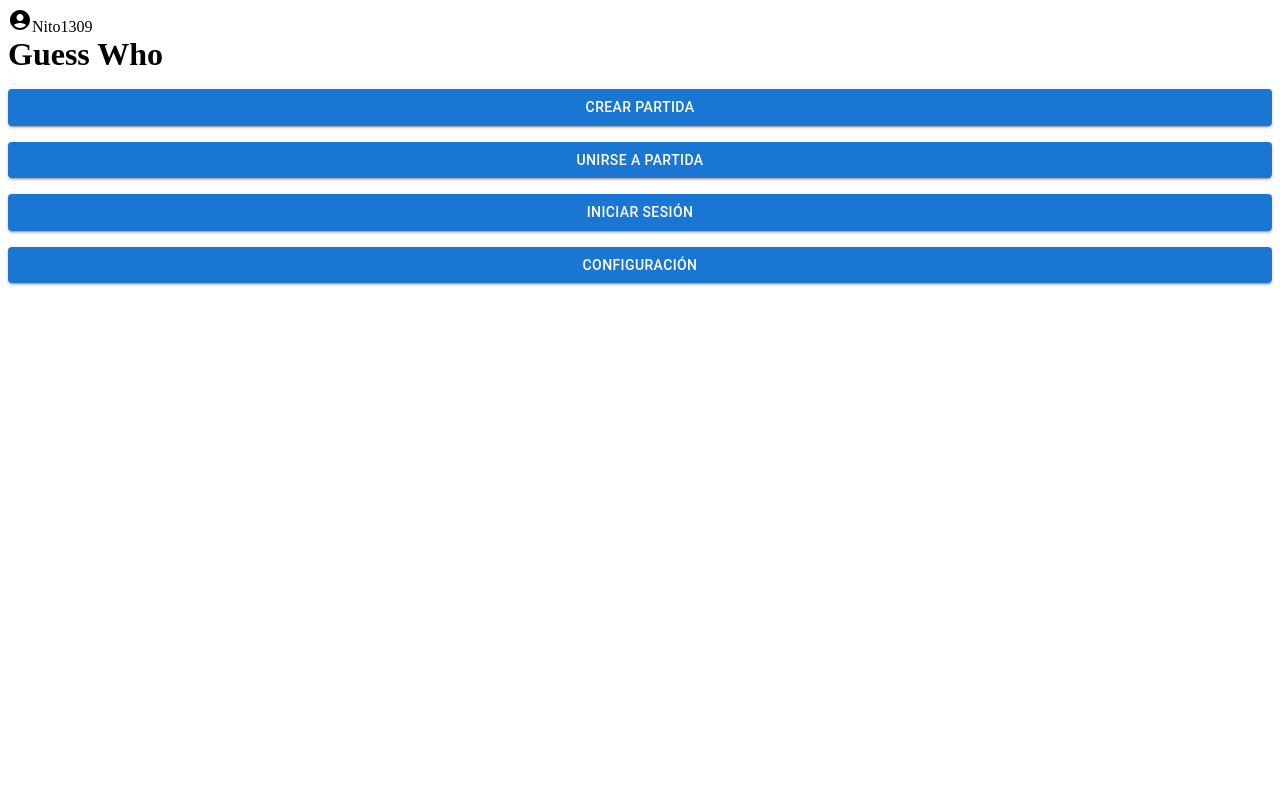
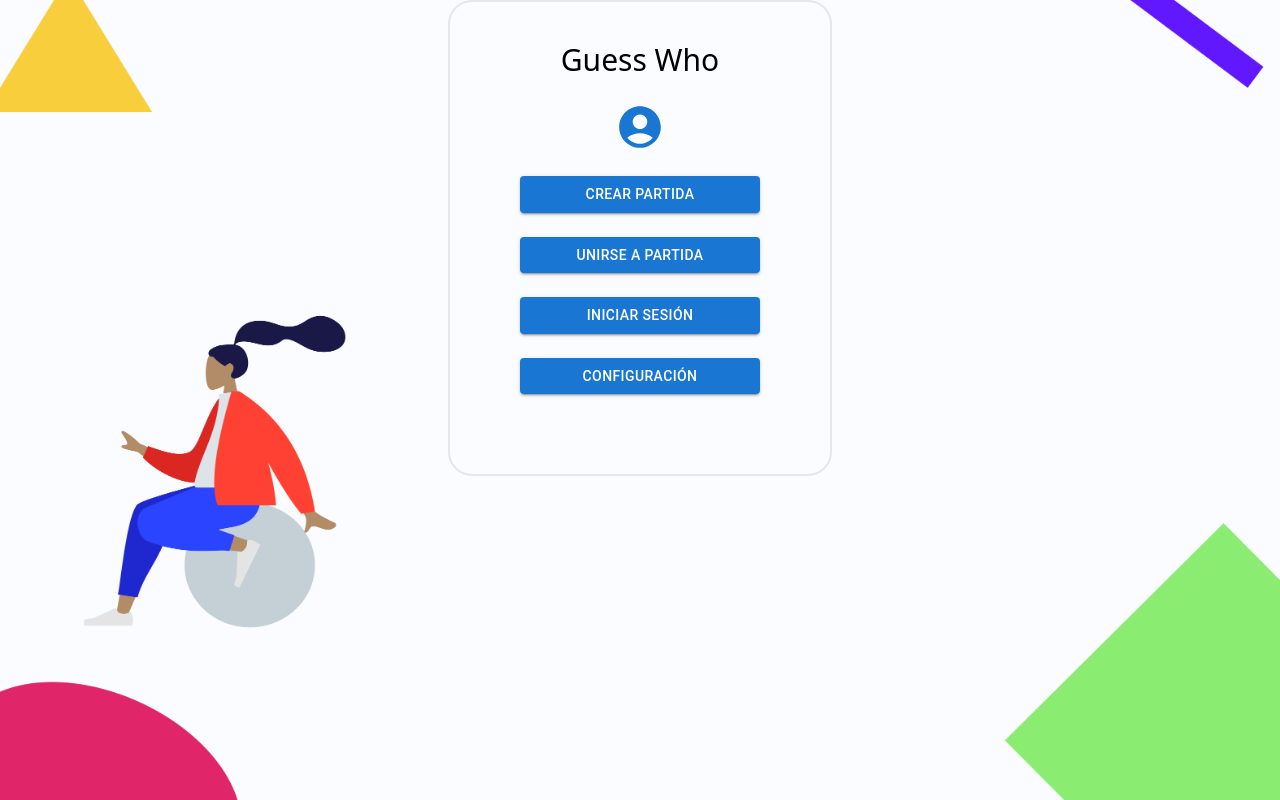
Before and after one commit to Nito1309/guessWho, a React (Create React App) app: page / in a window 1280 px wide. Built offline with nearby package versions, Linux system fonts and the light colour scheme.

Commit message:
menu design

```diff
--- a/public/index.html
+++ b/public/index.html
@@ -3,7 +3,6 @@
   <head>
     <meta charset="utf-8" />
     <link rel="icon" href="%PUBLIC_URL%/favicon.ico" />
-    <link href="/dist/output.css" rel="stylesheet" type="txt/css">
     <meta name="viewport" content="width=device-width, initial-scale=1" />
     <meta name="theme-color" content="#000000" />
     <meta
--- a/src/App.js
+++ b/src/App.js
@@ -1,6 +1,4 @@
 import Menu from './components/Menu';
-
-//        <Button variant="contained" startIcon={<AccountCircleIcon/>} >First Button!</Button>
 
 function App() {
   return (
--- a/src/components/Menu.js
+++ b/src/components/Menu.js
@@ -1,19 +1,24 @@
 import React from 'react'
-import{ Stack, Button }from '@mui/material';
+import { Stack, Button } from '@mui/material';
 import AccountCircleIcon from '@mui/icons-material/AccountCircle';
 
 function Menu() {
     return (
-    <div>
-      <AccountCircleIcon/>
-      Nito1309
+        <div id="parent" className='w-full h-screen bg-background-menu bg-cover'>
             <div >
-      <Stack spacing={2} >
-      <h1>Guess Who</h1>
-        <Button variant="contained" >Crear partida</Button>
-        <Button variant="contained" >Unirse a partida</Button>
-        <Button variant="contained" >Iniciar sesi&oacute;n</Button>
-        <Button variant="contained" >Configuraci&oacute;n</Button>
+                <Stack spacing={2}
+                    alignItems="center" >
+                    <Stack spacing={3}
+                        direction="column"
+                        alignItems="center"
+                        className='w-96 border-2 rounded-3xl p-10 pb-20 mt-20'>
+                        <h1 className='text-3xl'>Guess Who</h1>
+                        < AccountCircleIcon color='primary' sx={{ fontSize: 50 }} />
+                        <Button className='w-60' variant="contained" >Crear partida</Button>
+                        <Button className='w-60' variant="contained" >Unirse a partida</Button>
+                        <Button className='w-60' variant="contained" >Iniciar sesi&oacute;n</Button>
+                        <Button className='w-60' variant="contained" >Configuraci&oacute;n</Button>
+                    </Stack>
                 </Stack>
             </div>
         </div>
--- a/src/index.js
+++ b/src/index.js
@@ -2,6 +2,7 @@ import React from 'react';
 import ReactDOM from 'react-dom';
 import App from './App';
 import reportWebVitals from './reportWebVitals';
+import './index.css'
 
 ReactDOM.render(
   <React.StrictMode>
--- a/tailwind.config.js
+++ b/tailwind.config.js
@@ -5,7 +5,9 @@ module.exports = {
     "./components/**/*.{html,jsx}"
   ],
   theme: {
-    extend: {},
+    backgroundImage: {
+      'background-menu': "url('assets/img/background-menu.png')",
+    }
   },
   plugins: [],
 }
```
Also changed, not shown: src/assets/img/background-menu.png (added), 2 other files (tests, documents, lock files or other folders). Lines whose indentation alone changed are shown as unchanged.
